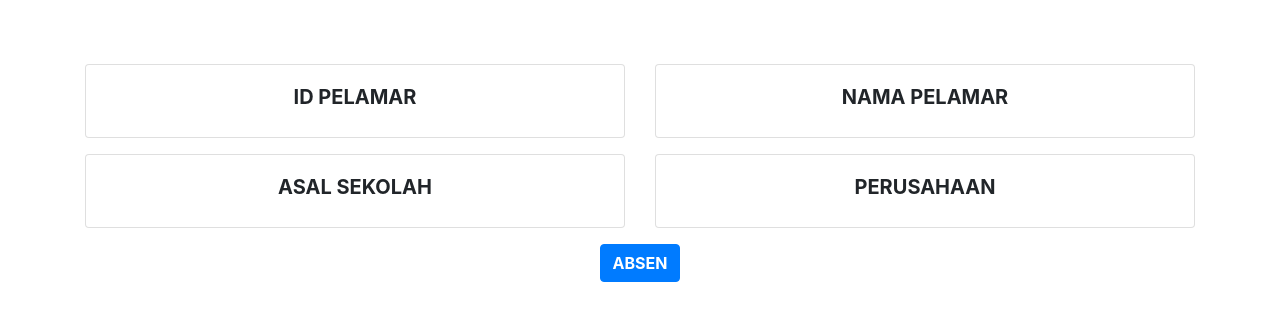
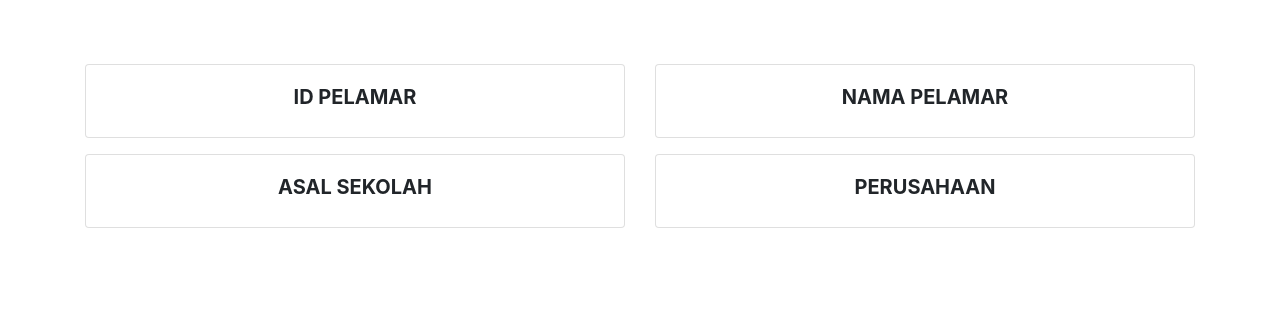
Before and after one commit to lancestrom/jobfair-client, a CodeIgniter app: page /database/index.php/cek_absen/cek_qrcode in a window 1280 px wide. Shown: the top 321 px of the page. Run offline with CodeIgniter, Linux system fonts and the light colour scheme; data that the repository does not hold is empty.

Commit message:
Update cek_absen_id.php

```diff
--- a/application/views/cek_absen_id.php
+++ b/application/views/cek_absen_id.php
@@ -50,7 +50,7 @@
             <div class="form-group">
                 <input type="text" class="form-control" value="<?= $pelamar['id_pelamar_perusahaan']; ?>" name="id_pelamar_perusahaan" hidden>
             </div>
-            <button type="submit" class="btn btn-primary text-uppercase font-weight-bolder">ABSEN</button>
+            <!-- <button type="submit" class="btn btn-primary text-uppercase font-weight-bolder">ABSEN</button> -->
         </form>
     </div>
 
```
